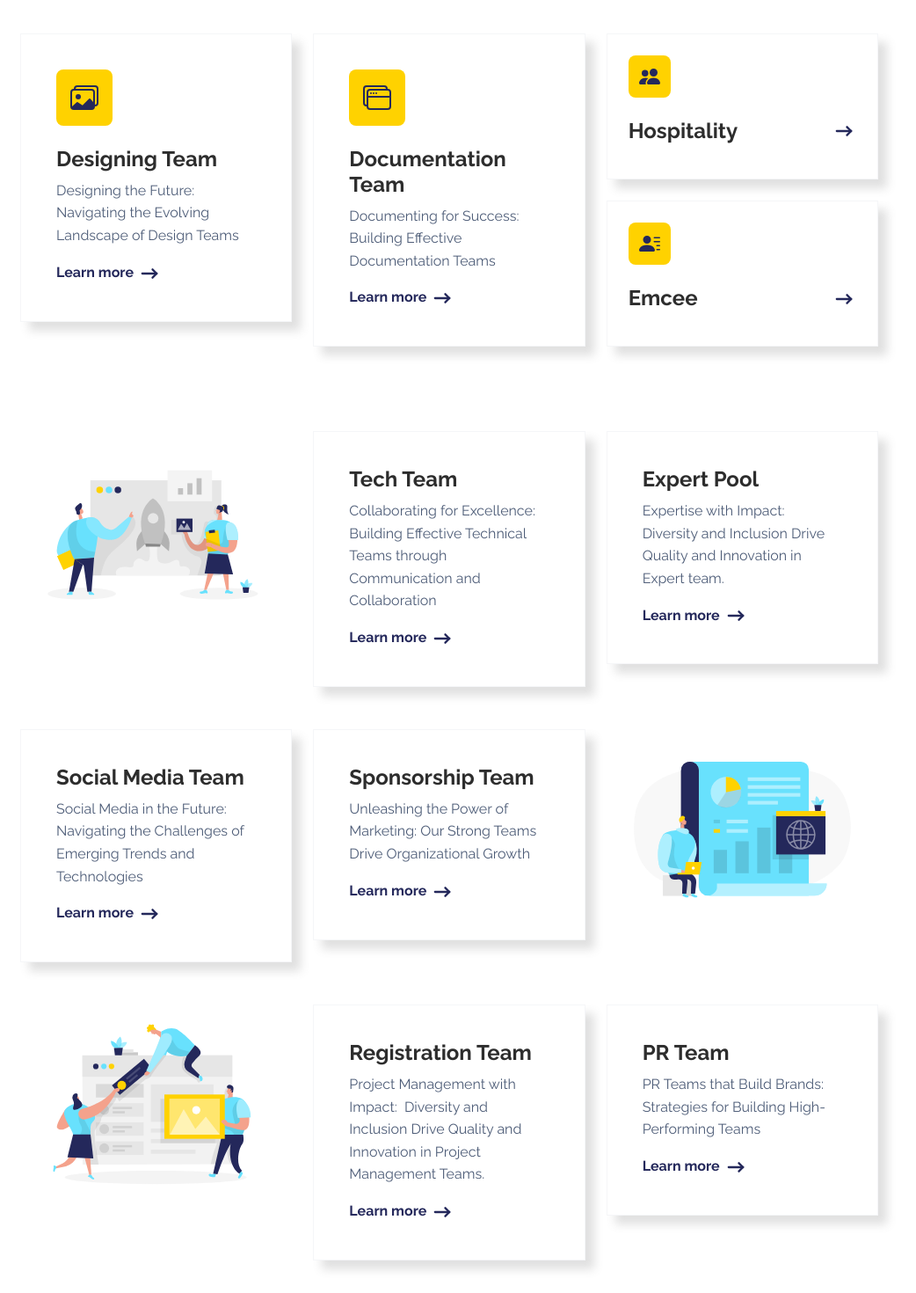
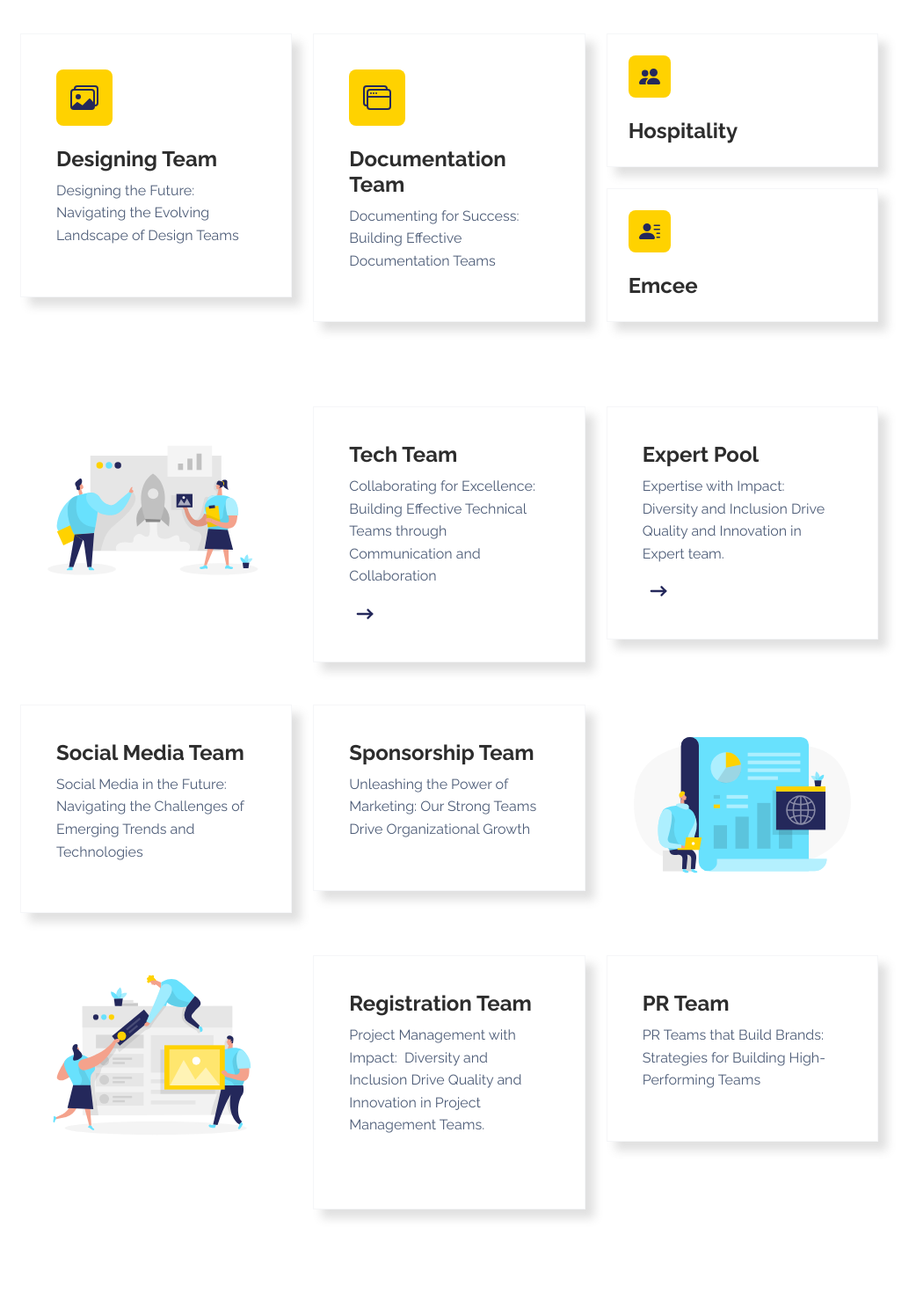
Before and after one commit to Debug-001/Incubation, a React (Vite) app: page /team in a window 1280 px wide. Shown: the part 980-2450 px from the top of the page at 88% size, without its empty margins (129-1171 px from the left). Built offline with nearby package versions, Linux system fonts and the light colour scheme.

Commit message:
more fixes

```diff
--- a/src/pages/Team.jsx
+++ b/src/pages/Team.jsx
@@ -108,12 +108,7 @@ const Team = () => {
                       <path d="M14.002 13a2 2 0 0 1-2 2h-10a2 2 0 0 1-2-2V5A2 2 0 0 1 2 3a2 2 0 0 1 2-2h10a2 2 0 0 1 2 2v8a2 2 0 0 1-1.998 2zM14 2H4a1 1 0 0 0-1 1h9.002a2 2 0 0 1 2 2v7A1 1 0 0 0 15 11V3a1 1 0 0 0-1-1zM2.002 4a1 1 0 0 0-1 1v8l2.646-2.354a.5.5 0 0 1 .63-.062l2.66 1.773 3.71-3.71a.5.5 0 0 1 .577-.094l1.777 1.947V5a1 1 0 0 0-1-1h-10z" />
                     </svg></div>
                     <h4 className="fw-bold">Designing Team</h4>
-                    <p className="text-muted">Designing the Future: Navigating the Evolving Landscape of Design Teams</p><a className="fw-bold link-primary" href="#">Learn more&nbsp;<svg xmlns="http://www.w3.org/2000/svg" width="1em" height="1em" viewBox="0 0 24 24" strokeWidth={2} stroke="currentColor" fill="none" strokeLinecap="round" strokeLinejoin="round" className="icon icon-tabler icon-tabler-arrow-narrow-right fs-3">
-                      <path stroke="none" d="M0 0h24v24H0z" fill="none" />
-                      <line x1={5} y1={12} x2={19} y2={12} />
-                      <line x1={15} y1={16} x2={19} y2={12} />
-                      <line x1={15} y1={8} x2={19} y2={12} />
-                    </svg></a>
+                    <p className="text-muted">Designing the Future: Navigating the Evolving Landscape of Design Teams</p><a className="fw-bold link-primary" href="#"></a>
                   </div>
                 </div>
               </div>
@@ -126,12 +121,7 @@ const Team = () => {
                       <path fillRule="evenodd" d="M12 1a2 2 0 0 1 2 2 2 2 0 0 1 2 2v8a2 2 0 0 1-2 2H4a2 2 0 0 1-2-2 2 2 0 0 1-2-2V3a2 2 0 0 1 2-2h10ZM2 12V5a2 2 0 0 1 2-2h9a1 1 0 0 0-1-1H2a1 1 0 0 0-1 1v8a1 1 0 0 0 1 1Zm1-4v5a1 1 0 0 0 1 1h10a1 1 0 0 0 1-1V8H3Zm12-1H3V5a1 1 0 0 1 1-1h10a1 1 0 0 1 1 1v2ZM4.5 6a.5.5 0 1 0 0-1 .5.5 0 0 0 0 1ZM6 6a.5.5 0 1 0 0-1 .5.5 0 0 0 0 1Zm2-.5a.5.5 0 1 1-1 0 .5.5 0 0 1 1 0Z" />
                     </svg></div>
                     <h4 className="fw-bold">Documentation Team</h4>
-                    <p className="text-muted">Documenting for Success: Building Effective Documentation Teams</p><a className="fw-bold link-primary" href="#">Learn more&nbsp;<svg xmlns="http://www.w3.org/2000/svg" width="1em" height="1em" viewBox="0 0 24 24" strokeWidth={2} stroke="currentColor" fill="none" strokeLinecap="round" strokeLinejoin="round" className="icon icon-tabler icon-tabler-arrow-narrow-right fs-3">
-                      <path stroke="none" d="M0 0h24v24H0z" fill="none" />
-                      <line x1={5} y1={12} x2={19} y2={12} />
-                      <line x1={15} y1={16} x2={19} y2={12} />
-                      <line x1={15} y1={8} x2={19} y2={12} />
-                    </svg></a>
+                    <p className="text-muted">Documenting for Success: Building Effective Documentation Teams</p><a className="fw-bold link-primary" href="#"></a>
                   </div>
                 </div>
               </div>
@@ -145,12 +135,9 @@ const Team = () => {
                     <path d="M4.5 8a2.5 2.5 0 1 0 0-5 2.5 2.5 0 0 0 0 5z" />
                   </svg></div>
                   <div className="d-flex justify-content-between align-items-center">
-                    <h4 className="fw-bold mb-0">Hospitality</h4><a className="fw-bold link-primary" href="#"><svg xmlns="http://www.w3.org/2000/svg" width="1em" height="1em" viewBox="0 0 24 24" strokeWidth={2} stroke="currentColor" fill="none" strokeLinecap="round" strokeLinejoin="round" className="icon icon-tabler icon-tabler-arrow-narrow-right fs-3">
-                      <path stroke="none" d="M0 0h24v24H0z" fill="none" />
-                      <line x1={5} y1={12} x2={19} y2={12} />
-                      <line x1={15} y1={16} x2={19} y2={12} />
-                      <line x1={15} y1={8} x2={19} y2={12} />
-                    </svg></a>
+                    <h4 className="fw-bold mb-0">Hospitality</h4><a className="fw-bold link-primary" href="#">
+
+                    </a>
                   </div>
                 </div>
               </div>
@@ -160,12 +147,7 @@ const Team = () => {
                     <path d="M6 8a3 3 0 1 0 0-6 3 3 0 0 0 0 6zm-5 6s-1 0-1-1 1-4 6-4 6 3 6 4-1 1-1 1H1zM11 3.5a.5.5 0 0 1 .5-.5h4a.5.5 0 0 1 0 1h-4a.5.5 0 0 1-.5-.5zm.5 2.5a.5.5 0 0 0 0 1h4a.5.5 0 0 0 0-1h-4zm2 3a.5.5 0 0 0 0 1h2a.5.5 0 0 0 0-1h-2zm0 3a.5.5 0 0 0 0 1h2a.5.5 0 0 0 0-1h-2z" />
                   </svg></div>
                   <div className="d-flex justify-content-between align-items-center">
-                    <h4 className="fw-bold mb-0">Emcee</h4><a className="fw-bold link-primary" href="#"><svg xmlns="http://www.w3.org/2000/svg" width="1em" height="1em" viewBox="0 0 24 24" strokeWidth={2} stroke="currentColor" fill="none" strokeLinecap="round" strokeLinejoin="round" className="icon icon-tabler icon-tabler-arrow-narrow-right fs-3">
-                      <path stroke="none" d="M0 0h24v24H0z" fill="none" />
-                      <line x1={5} y1={12} x2={19} y2={12} />
-                      <line x1={15} y1={16} x2={19} y2={12} />
-                      <line x1={15} y1={8} x2={19} y2={12} />
-                    </svg></a>
+                    <h4 className="fw-bold mb-0">Emcee</h4><a className="fw-bold link-primary" href="#"></a>
                   </div>
                 </div>
               </div>
@@ -185,7 +167,7 @@ const Team = () => {
                     <div className="card-body">
                       <div>
                         <h4 className="fw-bold">Tech Team</h4>
-                        <p className="text-muted d-none d-xl-block">Collaborating for Excellence: Building Effective Technical Teams through Communication and Collaboration</p><a className="fw-bold link-primary" href="/tech">Learn more&nbsp;<svg xmlns="http://www.w3.org/2000/svg" width="1em" height="1em" viewBox="0 0 24 24" strokeWidth={2} stroke="currentColor" fill="none" strokeLinecap="round" strokeLinejoin="round" className="icon icon-tabler icon-tabler-arrow-narrow-right fs-3">
+                        <p className="text-muted d-none d-xl-block">Collaborating for Excellence: Building Effective Technical Teams through Communication and Collaboration</p><a className="fw-bold link-primary" href="">&nbsp;<svg xmlns="http://www.w3.org/2000/svg" width="1em" height="1em" viewBox="0 0 24 24" strokeWidth={2} stroke="currentColor" fill="none" strokeLinecap="round" strokeLinejoin="round" className="icon icon-tabler icon-tabler-arrow-narrow-right fs-3">
                           <path stroke="none" d="M0 0h24v24H0z" fill="none" />
                           <line x1={5} y1={12} x2={19} y2={12} />
                           <line x1={15} y1={16} x2={19} y2={12} />
@@ -200,7 +182,7 @@ const Team = () => {
                     <div className="card-body">
                       <div>
                         <h4 className="fw-bold">Expert Pool</h4>
-                        <p className="text-muted d-none d-xl-block">Expertise with Impact: Diversity and Inclusion Drive Quality and Innovation in Expert team.</p><a className="fw-bold link-primary" href="/expert">Learn more&nbsp;<svg xmlns="http://www.w3.org/2000/svg" width="1em" height="1em" viewBox="0 0 24 24" strokeWidth={2} stroke="currentColor" fill="none" strokeLinecap="round" strokeLinejoin="round" className="icon icon-tabler icon-tabler-arrow-narrow-right fs-3">
+                        <p className="text-muted d-none d-xl-block">Expertise with Impact: Diversity and Inclusion Drive Quality and Innovation in Expert team.</p><a className="fw-bold link-primary" href="/expert">&nbsp;<svg xmlns="http://www.w3.org/2000/svg" width="1em" height="1em" viewBox="0 0 24 24" strokeWidth={2} stroke="currentColor" fill="none" strokeLinecap="round" strokeLinejoin="round" className="icon icon-tabler icon-tabler-arrow-narrow-right fs-3">
                           <path stroke="none" d="M0 0h24v24H0z" fill="none" />
                           <line x1={5} y1={12} x2={19} y2={12} />
                           <line x1={15} y1={16} x2={19} y2={12} />
@@ -221,12 +203,7 @@ const Team = () => {
                     <div className="card-body">
                       <div>
                         <h4 className="fw-bold">Social Media Team</h4>
-                        <p className="text-muted d-none d-xl-block">Social Media in the Future: Navigating the Challenges of Emerging Trends and Technologies</p><a className="fw-bold link-primary" href="#">Learn more&nbsp;<svg xmlns="http://www.w3.org/2000/svg" width="1em" height="1em" viewBox="0 0 24 24" strokeWidth={2} stroke="currentColor" fill="none" strokeLinecap="round" strokeLinejoin="round" className="icon icon-tabler icon-tabler-arrow-narrow-right fs-3">
-                          <path stroke="none" d="M0 0h24v24H0z" fill="none" />
-                          <line x1={5} y1={12} x2={19} y2={12} />
-                          <line x1={15} y1={16} x2={19} y2={12} />
-                          <line x1={15} y1={8} x2={19} y2={12} />
-                        </svg></a>
+                        <p className="text-muted d-none d-xl-block">Social Media in the Future: Navigating the Challenges of Emerging Trends and Technologies</p><a className="fw-bold link-primary" href="#"></a>
                       </div>
                     </div>
                   </div>
@@ -236,12 +213,7 @@ const Team = () => {
                     <div className="card-body">
                       <div>
                         <h4 className="fw-bold">Sponsorship Team</h4>
-                        <p className="text-muted d-none d-xl-block">Unleashing the Power of Marketing: Our Strong Teams Drive Organizational Growth</p><a className="fw-bold link-primary" href="#">Learn more&nbsp;<svg xmlns="http://www.w3.org/2000/svg" width="1em" height="1em" viewBox="0 0 24 24" strokeWidth={2} stroke="currentColor" fill="none" strokeLinecap="round" strokeLinejoin="round" className="icon icon-tabler icon-tabler-arrow-narrow-right fs-3">
-                          <path stroke="none" d="M0 0h24v24H0z" fill="none" />
-                          <line x1={5} y1={12} x2={19} y2={12} />
-                          <line x1={15} y1={16} x2={19} y2={12} />
-                          <line x1={15} y1={8} x2={19} y2={12} />
-                        </svg></a>
+                        <p className="text-muted d-none d-xl-block">Unleashing the Power of Marketing: Our Strong Teams Drive Organizational Growth</p><a className="fw-bold link-primary" href="#"></a>
                       </div>
                     </div>
                   </div>
@@ -262,12 +234,7 @@ const Team = () => {
                     <div className="card-body">
                       <div>
                         <h4 className="fw-bold">Registration Team&nbsp;</h4>
-                        <p className="text-muted d-none d-xl-block">Project Management with Impact:&nbsp; Diversity and Inclusion Drive Quality and Innovation in Project Management Teams.</p><a className="fw-bold link-primary" href="#">Learn more&nbsp;<svg xmlns="http://www.w3.org/2000/svg" width="1em" height="1em" viewBox="0 0 24 24" strokeWidth={2} stroke="currentColor" fill="none" strokeLinecap="round" strokeLinejoin="round" className="icon icon-tabler icon-tabler-arrow-narrow-right fs-3">
-                          <path stroke="none" d="M0 0h24v24H0z" fill="none" />
-                          <line x1={5} y1={12} x2={19} y2={12} />
-                          <line x1={15} y1={16} x2={19} y2={12} />
-                          <line x1={15} y1={8} x2={19} y2={12} />
-                        </svg></a>
+                        <p className="text-muted d-none d-xl-block">Project Management with Impact:&nbsp; Diversity and Inclusion Drive Quality and Innovation in Project Management Teams.</p><a className="fw-bold link-primary" href="#">&nbsp;</a>
                       </div>
                     </div>
                   </div>
@@ -277,12 +244,7 @@ const Team = () => {
                     <div className="card-body">
                       <div>
                         <h4 className="fw-bold">PR Team</h4>
-                        <p className="text-muted d-none d-xl-block">PR Teams that Build Brands: Strategies for Building High-Performing Teams</p><a className="fw-bold link-primary" href="#">Learn more&nbsp;<svg xmlns="http://www.w3.org/2000/svg" width="1em" height="1em" viewBox="0 0 24 24" strokeWidth={2} stroke="currentColor" fill="none" strokeLinecap="round" strokeLinejoin="round" className="icon icon-tabler icon-tabler-arrow-narrow-right fs-3">
-                          <path stroke="none" d="M0 0h24v24H0z" fill="none" />
-                          <line x1={5} y1={12} x2={19} y2={12} />
-                          <line x1={15} y1={16} x2={19} y2={12} />
-                          <line x1={15} y1={8} x2={19} y2={12} />
-                        </svg></a>
+                        <p className="text-muted d-none d-xl-block">PR Teams that Build Brands: Strategies for Building High-Performing Teams</p><a className="fw-bold link-primary" href="#"></a>
                       </div>
                     </div>
                   </div>
```
